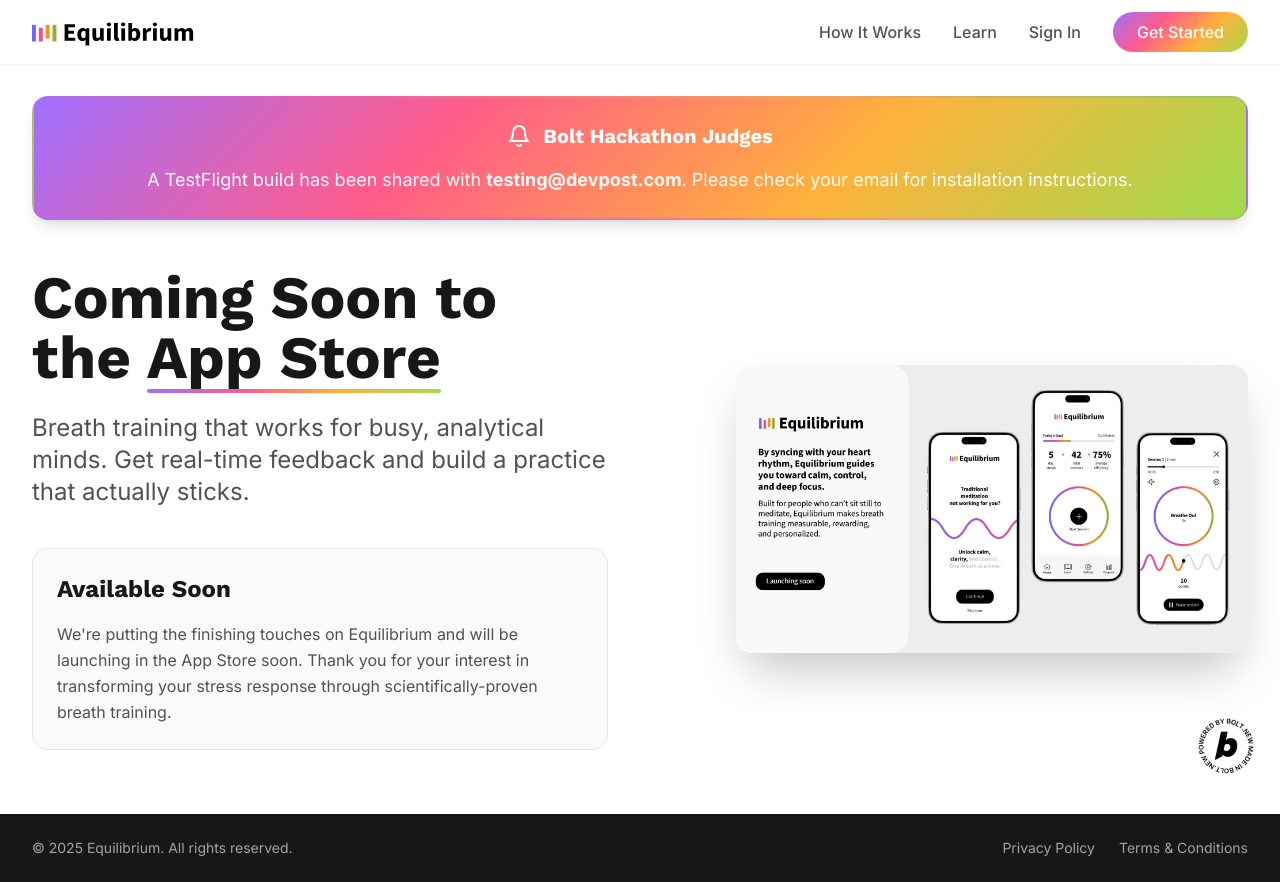
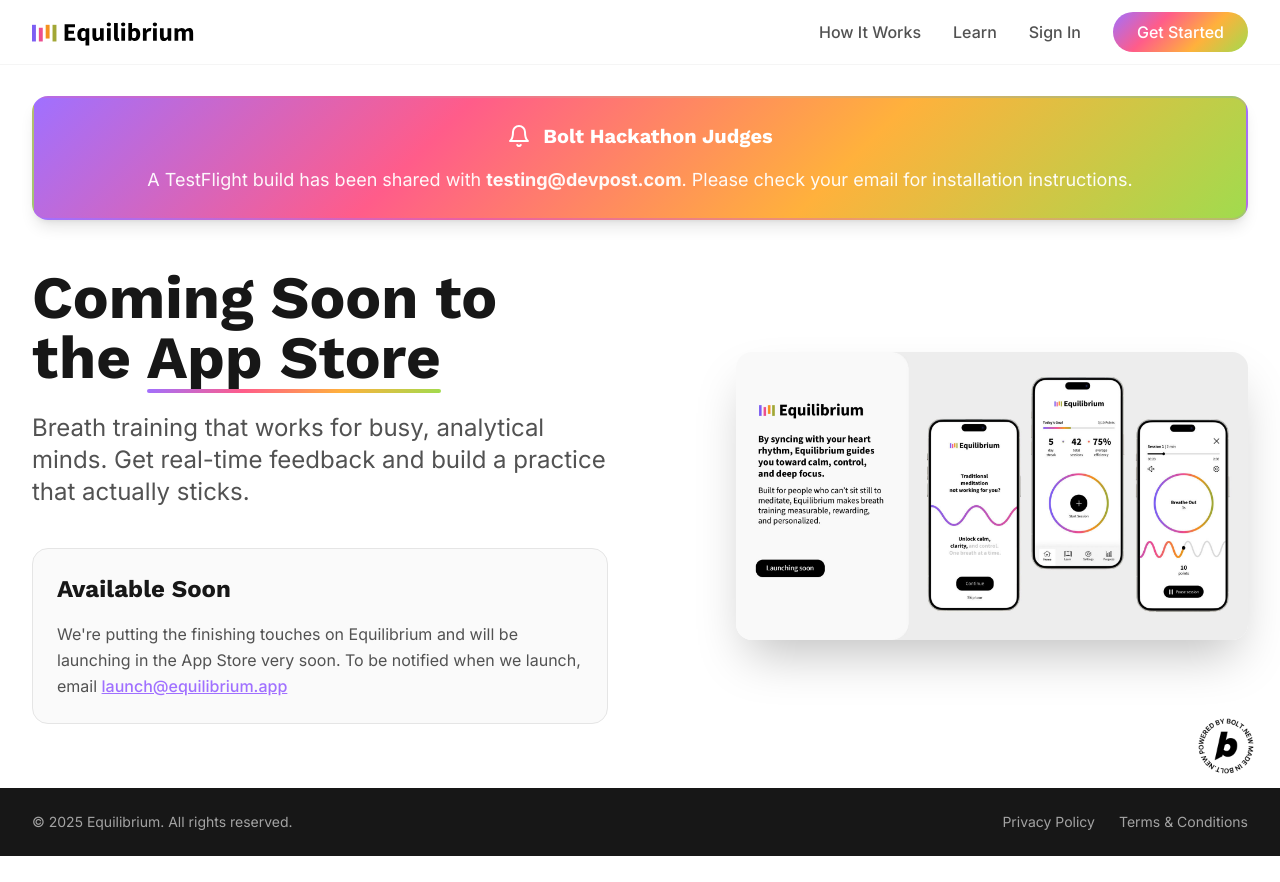
Before and after one commit to PBoth-FM/EquilibriumWebApp, a React (Vite) app: page /coming-soon in a window 1280 px wide. After the commit the page ends 856 px from the top, so only its background shows below. Built offline with nearby package versions, Linux system fonts and the light colour scheme; no server answers.

Commit message:
Update Coming Soon Message with Email Link

```diff
--- a/src/pages/ComingSoon.tsx
+++ b/src/pages/ComingSoon.tsx
@@ -61,8 +61,14 @@ export default function ComingSoon() {
                   Available Soon
                 </h3>
                 <p className="text-neutral-600 leading-relaxed">
-                  We're putting the finishing touches on Equilibrium and will be launching in the App Store soon.
-                  Thank you for your interest in transforming your stress response through scientifically-proven breath training.
+                  We're putting the finishing touches on Equilibrium and will be launching in the App Store very soon.
+                  To be notified when we launch, email{' '}
+                  <a
+                    href="mailto:launch@equilibrium.app"
+                    className="text-primary-violet hover:text-primary-magenta transition-colors font-medium underline"
+                  >
+                    launch@equilibrium.app
+                  </a>
                 </p>
               </div>
             </div>
```
